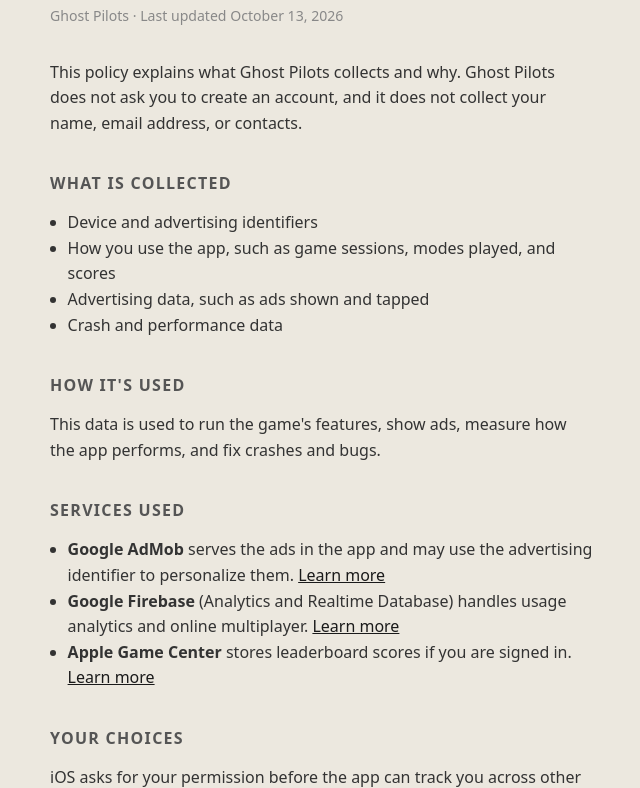
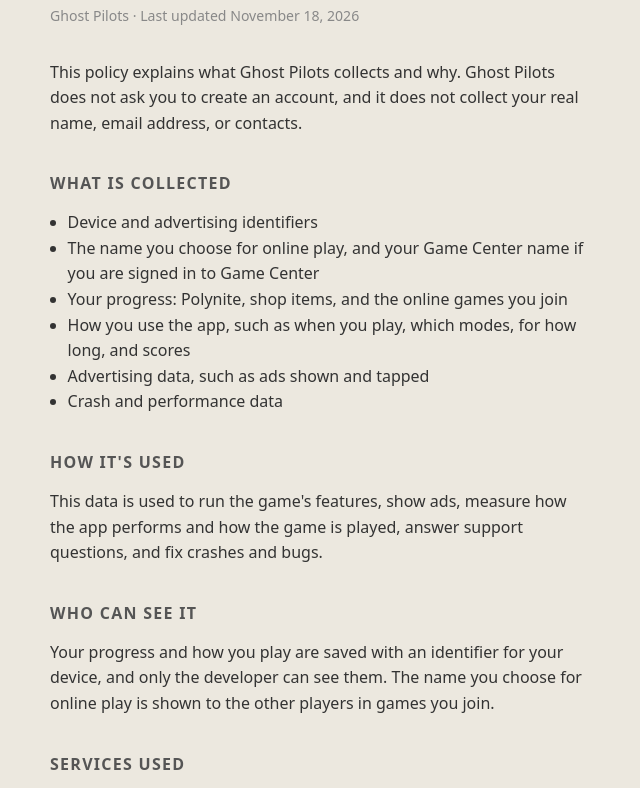
Before and after one commit to dhruvchowdhary/dhrooby-home, a website: page ghostpilots/privacy/index.html in a window 1280 px wide. Shown: the part 119-907 px from the top of the page, without its empty margins (318-958 px from the left). Drawn offline with Linux system fonts and the light colour scheme.

Commit message:
Ghost Pilots privacy policy: names, progress, and who can see them
The next version of the game saves the player's Game Center name and
records when they play, which modes and for how long, on top of the online
name and progress it already kept. The policy now lists all of it, says who
can see it, and matches the App Privacy answers in App Store Connect.

Co-Authored-By: Claude Opus 5.5 <noreply@anthropic.com>

```diff
--- a/ghostpilots/privacy/index.html
+++ b/ghostpilots/privacy/index.html
@@ -104,18 +104,20 @@
   <body>
     <main>
       <h1>Privacy Policy</h1>
-      <p class="updated">Ghost Pilots · Last updated October 13, 2026</p>
+      <p class="updated">Ghost Pilots · Last updated November 18, 2026</p>
 
       <p>
         This policy explains what Ghost Pilots collects and why. Ghost Pilots
         does not ask you to create an account, and it does not collect your
-        name, email address, or contacts.
+        real name, email address, or contacts.
       </p>
 
       <h2>What is collected</h2>
       <ul>
         <li>Device and advertising identifiers</li>
-        <li>How you use the app, such as game sessions, modes played, and scores</li>
+        <li>The name you choose for online play, and your Game Center name if you are signed in to Game Center</li>
+        <li>Your progress: Polynite, shop items, and the online games you join</li>
+        <li>How you use the app, such as when you play, which modes, for how long, and scores</li>
         <li>Advertising data, such as ads shown and tapped</li>
         <li>Crash and performance data</li>
       </ul>
@@ -123,7 +125,15 @@
       <h2>How it's used</h2>
       <p>
         This data is used to run the game's features, show ads, measure how
-        the app performs, and fix crashes and bugs.
+        the app performs and how the game is played, answer support
+        questions, and fix crashes and bugs.
+      </p>
+
+      <h2>Who can see it</h2>
+      <p>
+        Your progress and how you play are saved with an identifier for your
+        device, and only the developer can see them. The name you choose for
+        online play is shown to the other players in games you join.
       </p>
 
       <h2>Services used</h2>
@@ -140,7 +150,7 @@
         </li>
         <li>
           <strong>Apple Game Center</strong> stores leaderboard scores if you
-          are signed in.
+          are signed in, and gives Ghost Pilots your Game Center name.
           <a href="https://www.apple.com/legal/privacy/" target="_blank" rel="noopener noreferrer">Learn more</a>
         </li>
       </ul>
```
